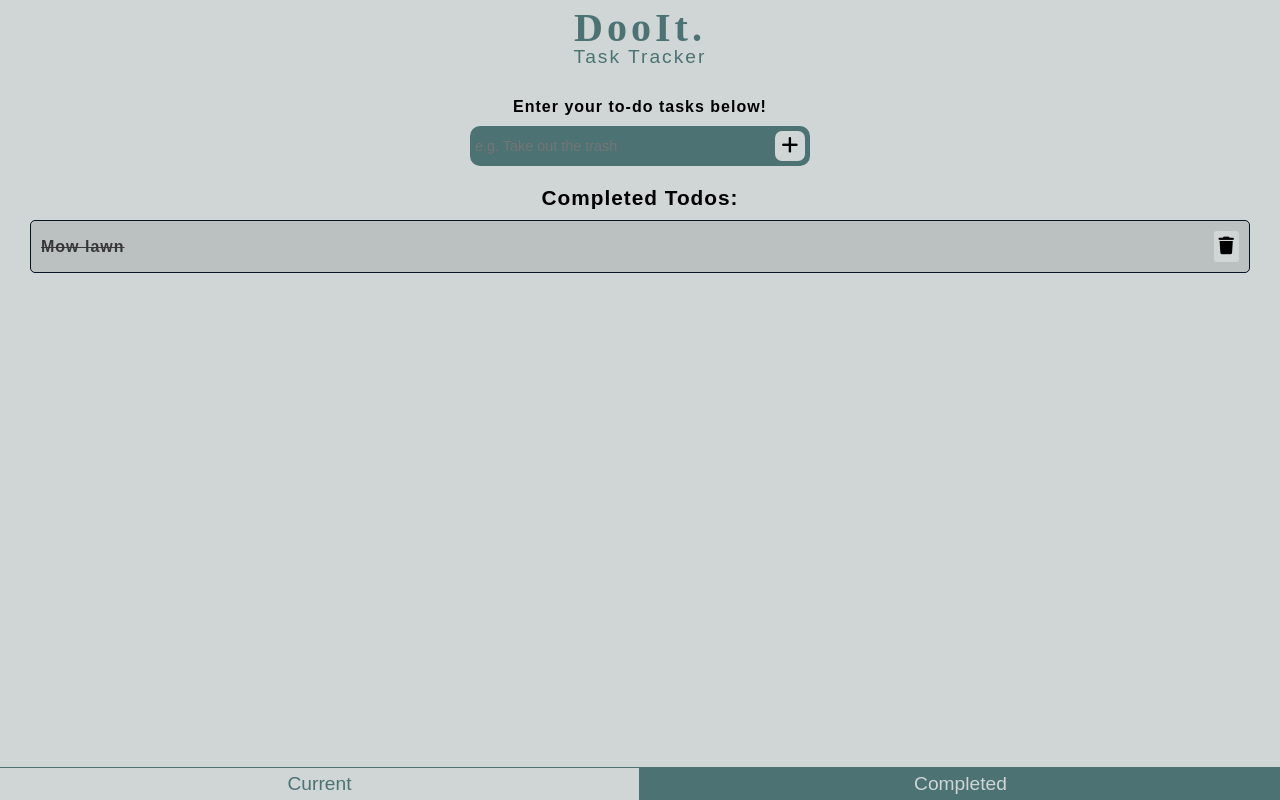
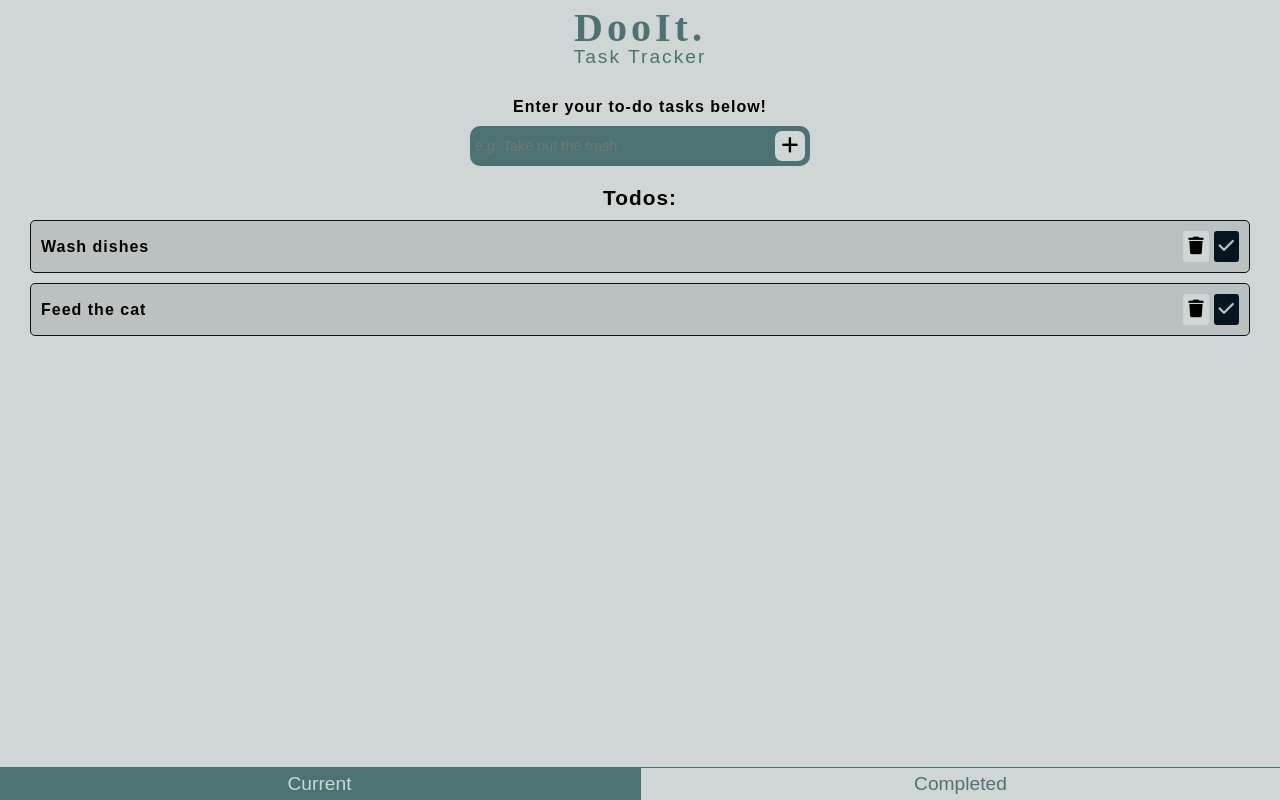
Before and after one commit to jacobWhisler/DooIt., a React (Vite) app: page / in a window 1280 px wide. Built offline with nearby package versions, Linux system fonts and the light colour scheme.

Commit message:
added functionality to allow users to add task to current todo list

```diff
--- a/src/App.jsx
+++ b/src/App.jsx
@@ -6,7 +6,7 @@ import BottomBar from "./components/BottomBar/BottomBar";
 import { useState } from "react";
 
 function App() {
-  const [currentCompleted, setCurrentCompleted] = useState("completed");
+  const [currentCompleted, setCurrentCompleted] = useState("current");
   console.log(currentCompleted);
 
   return (
--- a/src/components/BottomBar/BottomBar.jsx
+++ b/src/components/BottomBar/BottomBar.jsx
@@ -2,7 +2,7 @@ import React from "react";
 import "./BottomBar.scss";
 
 const BottomBar = ({ currentCompleted, setCurrentCompleted }) => {
-  console.log(currentCompleted);
+  // console.log(currentCompleted);
   return (
     <div className="bottom-bar-container">
       <button
--- a/src/components/Main/Main.jsx
+++ b/src/components/Main/Main.jsx
@@ -4,6 +4,7 @@ import CurrentToDo from "../CurrentToDo/CurrentToDo";
 import CompletedToDo from "../CompletedToDo/CompletedToDo";
 
 import "./Main.scss";
+import { nanoid } from "nanoid";
 
 const Main = ({ currentCompleted }) => {
   const [currentToDosList, setCurrentToDosList] = useState([
@@ -19,11 +20,22 @@ const Main = ({ currentCompleted }) => {
     { id: 3, todo: "Mow lawn", completed: true },
   ]);
 
-  const addTodo = () => {
-    console.log("add todo");
+  const addTodo = (formData) => {
+    const newToDo = formData.get("addtodo");
+    setCurrentToDosList((prevCurrentToDos) => [
+      {
+        id: nanoid(),
+        todo: newToDo,
+        completed: false,
+      },
+      ...prevCurrentToDos,
+    ]);
+    console.log(newToDo);
   };
   return (
     <div className="main-container">
+      {currentCompleted === "current" && (
+        <>
           <p className="main-text">Enter your to-do tasks below!</p>
           <div className="form-container">
             <form action={addTodo}>
@@ -38,19 +50,20 @@ const Main = ({ currentCompleted }) => {
               </button>
             </form>
           </div>
-      {currentCompleted === "current" && (
           <div className="current-todos-container">
             <h3 className="todos-header">Todos:</h3>
             {currentToDosList.map((item) => (
-            <CurrentToDo item={item} />
+              <CurrentToDo key={item.id} item={item} />
             ))}
           </div>
+        </>
       )}
+
       {currentCompleted === "completed" && (
         <div className="completed-todos-container">
           <h3 className="todos-header">Completed Todos:</h3>
           {completedToDosList.map((item) => (
-            <CompletedToDo item={item} />
+            <CompletedToDo key={item.id} item={item} />
           ))}
         </div>
       )}
```
Lines whose indentation alone changed are shown as unchanged.
